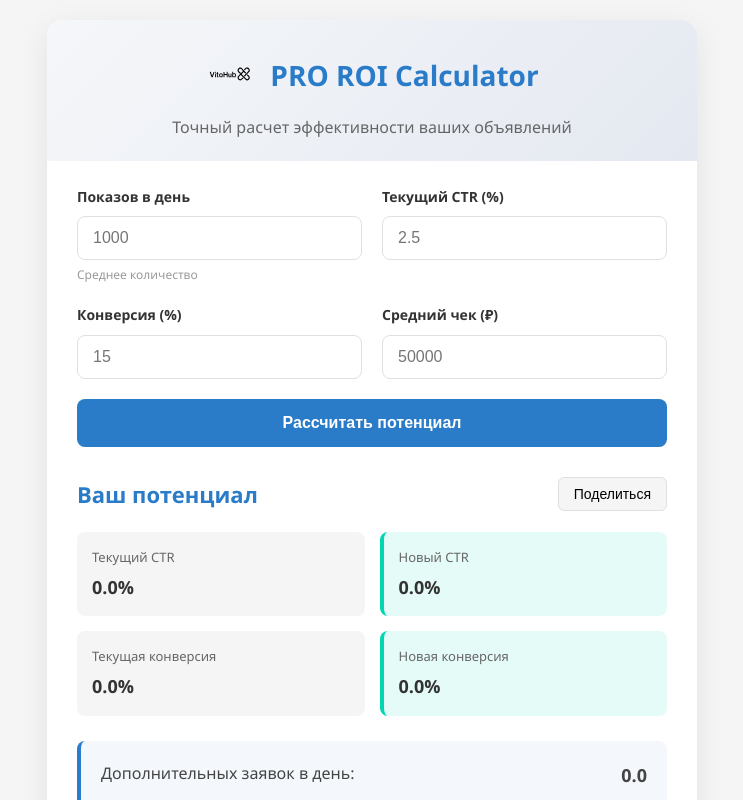
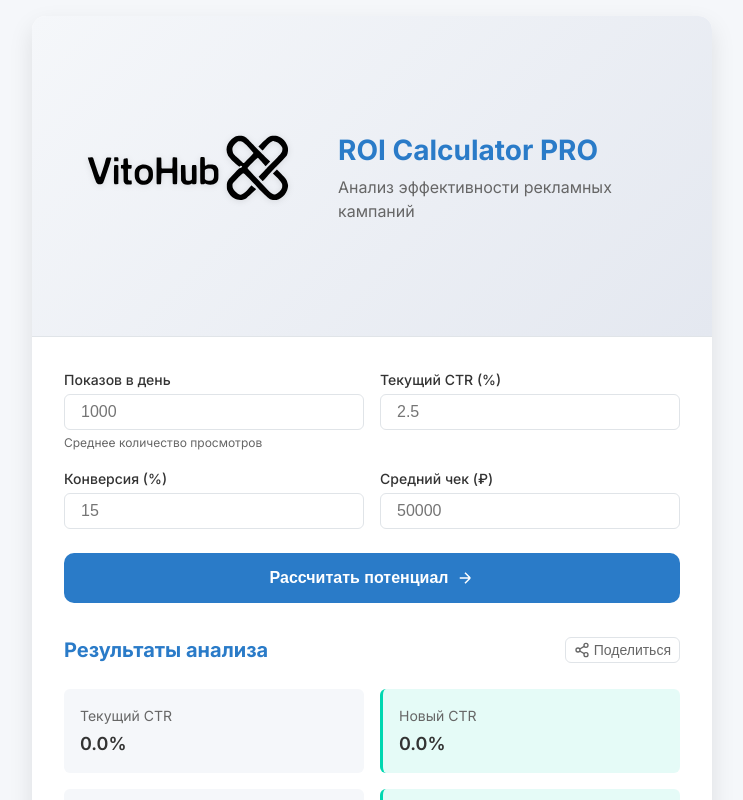
Before and after one commit to komarovkomar0v-tech/VitoHub_calculator, a plain HTML site: page index.html in a window 1280 px wide. Both pictures are taken after a click on the button "Рассчитать потенциал". Shown: the top 800 px of the page, without its empty margins (268-1011 px from the left). Drawn offline with Linux system fonts and the light colour scheme.

Commit message:
Add files via upload

```diff
--- a/index.html
+++ b/index.html
@@ -5,24 +5,35 @@
     <meta name="viewport" content="width=device-width, initial-scale=1.0">
     <title>ROI Калькулятор | Ваше Агентство</title>
     <link rel="stylesheet" href="style.css">
-    <link rel="icon" href="my-logo.svg" type="image/svg+xml">
+    <link rel="icon" href="logo.svg" type="image/svg+xml">
+    <link href="https://fonts.googleapis.com/css2?family=Inter:wght@400;500;600;700&display=swap" rel="stylesheet">
+    <meta name="description" content="Профессиональный калькулятор ROI для анализа эффективности рекламы">
 </head>
 <body>
     <div class="app-container">
         <header class="app-header">
-            <div class="logo-container">
-                <img src="my-logo.svg" alt="Логотип Вашего Агентства" class="main-logo">
-                <h1 class="app-title">PRO ROI Calculator</h1>
+            <div class="brand-identity">
+                <picture>
+                    <source srcset="logo.svg" type="image/svg+xml">
+                    <img src="logo.png" alt="Логотип Вашего Агентства"
+                         class="brand-logo"
+                         width="250" height="90"
+                         loading="eager">
+                </picture>
+                <div class="brand-titles">
+                    <h1 class="app-title">ROI Calculator PRO</h1>
+                    <p class="app-subtitle">Анализ эффективности рекламных кампаний</p>
                 </div>
-            <p class="app-subtitle">Точный расчет эффективности ваших объявлений</p>
+            </div>
         </header>
 
         <main class="app-content">
-            <div class="input-section">
+            <section class="input-section">
+                <div class="input-grid">
                     <div class="input-group">
                         <label for="views">Показов в день</label>
                         <input type="number" id="views" placeholder="1000" min="0">
-                    <span class="input-hint">Среднее количество</span>
+                        <span class="input-hint">Среднее количество просмотров</span>
                     </div>
 
                     <div class="input-group">
@@ -39,61 +50,88 @@
                         <label for="price">Средний чек (₽)</label>
                         <input type="number" id="price" placeholder="50000" min="0">
                     </div>
-
-                <button class="calculate-btn" id="calculate-btn">Рассчитать потенциал</button>
                 </div>
 
-            <div class="result-section" id="result-section">
+                <button class="calculate-btn" id="calculate-btn">
+                    <span>Рассчитать потенциал</span>
+                    <svg class="btn-icon" width="18" height="18" viewBox="0 0 24 24" fill="none">
+                        <path d="M5 12H19M19 12L12 5M19 12L12 19" stroke="currentColor" stroke-width="2"/>
+                    </svg>
+                </button>
+            </section>
+
+            <section class="result-section" id="result-section">
                 <div class="result-header">
-                    <h2>Ваш потенциал</h2>
+                    <h2>Результаты анализа</h2>
                     <div class="result-actions">
-                        <button class="share-btn" id="share-btn">Поделиться</button>
+                        <button class="action-btn" id="share-btn">
+                            <svg width="16" height="16" viewBox="0 0 24 24" fill="none">
+                                <path d="M18 8C19.6569 8 21 6.65685 21 5C21 3.34315 19.6569 2 18 2C16.3431 2 15 3.34315 15 5C15 6.65685 16.3431 8 18 8Z" stroke="currentColor" stroke-width="2"/>
+                                <path d="M6 15C7.65685 15 9 13.6569 9 12C9 10.3431 7.65685 9 6 9C4.34315 9 3 10.3431 3 12C3 13.6569 4.34315 15 6 15Z" stroke="currentColor" stroke-width="2"/>
+                                <path d="M18 22C19.6569 22 21 20.6569 21 19C21 17.3431 19.6569 16 18 16C16.3431 16 15 17.3431 15 19C15 20.6569 16.3431 22 18 22Z" stroke="currentColor" stroke-width="2"/>
+                                <path d="M8.58984 13.51L15.4198 17.49M15.4098 6.51L8.58984 10.49" stroke="currentColor" stroke-width="2"/>
+                            </svg>
+                            <span>Поделиться</span>
+                        </button>
                     </div>
                 </div>
 
-                <div class="result-grid">
-                    <div class="result-card">
+                <div class="result-metrics">
+                    <div class="metric-card">
                         <span class="metric-name">Текущий CTR</span>
                         <span class="metric-value" id="current-ctr">0%</span>
                     </div>
-                    <div class="result-card improvement">
+                    <div class="metric-card highlight">
                         <span class="metric-name">Новый CTR</span>
                         <span class="metric-value" id="new-ctr">0%</span>
                     </div>
-                    <div class="result-card">
+                    <div class="metric-card">
                         <span class="metric-name">Текущая конверсия</span>
                         <span class="metric-value" id="current-conv">0%</span>
                     </div>
-                    <div class="result-card improvement">
+                    <div class="metric-card highlight">
                         <span class="metric-name">Новая конверсия</span>
                         <span class="metric-value" id="new-conv">0%</span>
                     </div>
                 </div>
 
-                <div class="final-result">
-                    <div class="final-metric">
+                <div class="final-results">
+                    <div class="result-row">
                         <span>Дополнительных заявок в день:</span>
                         <span class="highlight-value" id="additional-leads">0</span>
                     </div>
-                    <div class="final-metric">
+                    <div class="result-row">
                         <span>Дополнительная прибыль в месяц:</span>
                         <span class="highlight-value profit" id="total-profit">0 ₽</span>
                     </div>
                 </div>
-            </div>
+            </section>
         </main>
 
         <footer class="app-footer">
+            <div class="footer-content">
                 <div class="footer-branding">
-                <img src="my-logo.svg" alt="Логотип" class="footer-logo">
-                <span class="company-name">Ваше Агентство</span>
+                    <picture>
+                        <source srcset="logo.svg" type="image/svg+xml">
+                        <img src="logo.png" alt="Логотип компании" class="footer-logo" width="150" height="55">
+                    </picture>
+                    <span class="company-name">Ваше Агентство © 2023</span>
                 </div>
-            <p class="disclaimer">* Результаты являются прогнозными и могут отличаться</p>
+                <div class="footer-links">
+                    <a href="#">Политика конфиденциальности</a>
+                    <a href="#">Условия использования</a>
+                </div>
+            </div>
         </footer>
     </div>
 
     <script>
-        document.getElementById('calculate-btn').addEventListener('click', function() {
+        document.addEventListener('DOMContentLoaded', function() {
+            const calculateBtn = document.getElementById('calculate-btn');
+            const resultSection = document.getElementById('result-section');
+
+            calculateBtn.addEventListener('click', function() {
+                // Получаем значения
                 const views = parseFloat(document.getElementById('views').value) || 0;
                 const ctr = parseFloat(document.getElementById('ctr').value) || 0;
                 const conversion = parseFloat(document.getElementById('conversion').value) || 0;
@@ -102,10 +140,11 @@
                 // Расчеты
                 const newCTR = ctr * 1.6;
                 const newConversion = conversion * 1.4;
-            const additionalLeads = (views * newCTR/100 * newConversion/100) - (views * ctr/100 * conversion/100);
+                const additionalLeads = (views * newCTR/100 * newConversion/100) -
+                                       (views * ctr/100 * conversion/100);
                 const additionalProfit = additionalLeads * price * 30;
 
-            // Обновление UI
+                // Обновляем UI
                 document.getElementById('current-ctr').textContent = ctr.toFixed(1) + '%';
                 document.getElementById('new-ctr').textContent = newCTR.toFixed(1) + '%';
                 document.getElementById('current-conv').textContent = conversion.toFixed(1) + '%';
@@ -114,12 +153,15 @@
                 document.getElementById('total-profit').textContent =
                     new Intl.NumberFormat('ru-RU').format(Math.round(additionalProfit)) + ' ₽';
 
-            // Показываем результаты
-            document.getElementById('result-section').style.display = 'block';
+                // Показываем результаты с анимацией
+                resultSection.style.display = 'block';
+                resultSection.style.animation = 'fadeIn 0.5s ease-out';
             });
 
+            // Имитация функции "Поделиться"
             document.getElementById('share-btn').addEventListener('click', function() {
-            alert('Функция "Поделиться" будет реализована в следующей версии');
+                alert('Функция "Поделиться" будет доступна в следующем обновлении');
+            });
         });
     </script>
 </body>
--- a/style.css
+++ b/style.css
@@ -1,76 +1,120 @@
 :root {
-    --primary-color: #2A7BC8;
-    --secondary-color: #00D7B0;
-    --accent-color: #FF3D00;
-    --dark-color: #333333;
-    --light-color: #F5F5F5;
-    --text-color: #444444;
-    --border-color: #E0E0E0;
+    /* Цветовая схема */
+    --primary: #2A7BC8;
+    --primary-dark: #1E5FA3;
+    --secondary: #00D7B0;
+    --accent: #FF3D00;
+    --text: #333333;
+    --text-light: #666666;
+    --background: #FFFFFF;
+    --surface: #F5F7FA;
+    --border: #E0E4E8;
+
+    /* Тени */
+    --shadow-sm: 0 1px 3px rgba(0,0,0,0.1);
+    --shadow-md: 0 4px 6px rgba(0,0,0,0.1);
+    --shadow-lg: 0 10px 25px rgba(0,0,0,0.1);
+
+    /* Скругления */
+    --radius-sm: 6px;
+    --radius-md: 10px;
+    --radius-lg: 14px;
+
+    /* Отступы */
+    --space-xs: 4px;
+    --space-sm: 8px;
+    --space-md: 16px;
+    --space-lg: 24px;
+    --space-xl: 32px;
 }
 
+/* Базовые стили */
 * {
     box-sizing: border-box;
     margin: 0;
     padding: 0;
 }
 
-body {
-    font-family: 'Segoe UI', Tahoma, Geneva, Verdana, sans-serif;
-    background-color: var(--light-color);
-    color: var(--text-color);
-    line-height: 1.6;
-    padding: 20px;
+html {
+    font-size: 16px;
 }
 
-.app-container {
-    max-width: 650px;
-    margin: 0 auto;
-    background: white;
-    border-radius: 16px;
-    box-shadow: 0 8px 30px rgba(0, 0, 0, 0.08);
-    overflow: hidden;
+body {
+    font-family: 'Inter', -apple-system, BlinkMacSystemFont, sans-serif;
+    line-height: 1.5;
+    color: var(--text);
+    background-color: var(--surface);
+    padding: var(--space-md);
 }
 
-.app-header {
-    padding: 30px 30px 20px;
-    text-align: center;
-    background: linear-gradient(135deg, #f5f7fa 0%, #e4e8f0 100%);
+/* Контейнер приложения */
+.app-container {
+    max-width: 680px;
+    margin: 0 auto;
+    background: var(--background);
+    border-radius: var(--radius-lg);
+    box-shadow: var(--shadow-lg);
+    overflow: hidden;
+    animation: fadeIn 0.8s ease-out;
 }
 
-.logo-container {
+/* Шапка */
+.app-header {
+    padding: var(--space-xl);
+    background: linear-gradient(135deg, var(--surface) 0%, #E4E8F0 100%);
+    border-bottom: 1px solid var(--border);
+}
+
+.brand-identity {
     display: flex;
     align-items: center;
-    justify-content: center;
-    gap: 15px;
-    margin-bottom: 15px;
+    gap: var(--space-lg);
 }
 
-.main-logo {
-    height: 50px;
-    width: auto;
+.brand-logo {
+    width: 250px;
+    height: auto;
+    object-fit: contain;
+    filter: drop-shadow(var(--shadow-sm));
+    transition: all 0.3s ease;
+}
+
+.brand-logo:hover {
+    transform: translateY(-2px);
+    filter: drop-shadow(var(--shadow-md));
+}
+
+.brand-titles {
+    flex: 1;
 }
 
 .app-title {
-    color: var(--primary-color);
-    font-size: 28px;
+    font-size: 1.75rem;
     font-weight: 700;
+    color: var(--primary);
+    margin-bottom: var(--space-xs);
 }
 
 .app-subtitle {
-    color: var(--text-color);
-    font-size: 16px;
-    opacity: 0.8;
+    font-size: 1rem;
+    color: var(--text-light);
+    font-weight: 400;
 }
 
+/* Основное содержимое */
 .app-content {
-    padding: 25px 30px;
+    padding: var(--space-xl);
 }
 
 .input-section {
+    margin-bottom: var(--space-xl);
+}
+
+.input-grid {
     display: grid;
-    grid-template-columns: 1fr 1fr;
-    gap: 20px;
-    margin-bottom: 30px;
+    grid-template-columns: repeat(2, 1fr);
+    gap: var(--space-md);
+    margin-bottom: var(--space-lg);
 }
 
 .input-group {
@@ -79,186 +123,276 @@ body {
 }
 
 .input-group label {
-    font-weight: 600;
-    margin-bottom: 8px;
-    font-size: 14px;
-    color: var(--dark-color);
+    font-size: 0.875rem;
+    font-weight: 500;
+    color: var(--text);
+    margin-bottom: var(--space-xs);
 }
 
 .input-group input {
-    padding: 12px 15px;
-    border: 1px solid var(--border-color);
-    border-radius: 8px;
-    font-size: 16px;
-    transition: all 0.3s ease;
+    padding: var(--space-sm) var(--space-md);
+    border: 1px solid var(--border);
+    border-radius: var(--radius-sm);
+    font-size: 1rem;
+    transition: all 0.2s ease;
 }
 
 .input-group input:focus {
-    border-color: var(--primary-color);
+    border-color: var(--primary);
     outline: none;
     box-shadow: 0 0 0 3px rgba(42, 123, 200, 0.1);
 }
 
 .input-hint {
-    font-size: 12px;
-    color: #999;
-    margin-top: 5px;
+    font-size: 0.75rem;
+    color: var(--text-light);
+    margin-top: var(--space-xs);
 }
 
 .calculate-btn {
-    grid-column: span 2;
-    padding: 15px;
-    background-color: var(--primary-color);
+    display: inline-flex;
+    align-items: center;
+    justify-content: center;
+    gap: var(--space-sm);
+    width: 100%;
+    padding: var(--space-md);
+    background-color: var(--primary);
     color: white;
     border: none;
-    border-radius: 8px;
-    font-size: 16px;
+    border-radius: var(--radius-md);
+    font-size: 1rem;
     font-weight: 600;
     cursor: pointer;
-    transition: all 0.3s ease;
+    transition: all 0.2s ease;
 }
 
 .calculate-btn:hover {
-    background-color: #1f6ab7;
+    background-color: var(--primary-dark);
     transform: translateY(-2px);
+    box-shadow: var(--shadow-md);
 }
 
+.calculate-btn:active {
+    transform: translateY(0);
+}
+
+.btn-icon {
+    transition: transform 0.3s ease;
+}
+
+.calculate-btn:hover .btn-icon {
+    transform: translateX(3px);
+}
+
+/* Результаты */
 .result-section {
     display: none;
-    margin-top: 20px;
+    animation: fadeIn 0.5s ease-out;
 }
 
 .result-header {
     display: flex;
     justify-content: space-between;
     align-items: center;
-    margin-bottom: 20px;
+    margin-bottom: var(--space-lg);
 }
 
 .result-header h2 {
-    color: var(--primary-color);
-    font-size: 22px;
+    font-size: 1.25rem;
+    color: var(--primary);
 }
 
-.share-btn {
-    padding: 8px 15px;
-    background-color: var(--light-color);
-    border: 1px solid var(--border-color);
-    border-radius: 6px;
-    font-size: 14px;
+.action-btn {
+    display: inline-flex;
+    align-items: center;
+    gap: var(--space-xs);
+    padding: var(--space-xs) var(--space-sm);
+    background: none;
+    border: 1px solid var(--border);
+    border-radius: var(--radius-sm);
+    font-size: 0.875rem;
+    color: var(--text-light);
     cursor: pointer;
     transition: all 0.2s ease;
 }
 
-.share-btn:hover {
-    background-color: #e9e9e9;
+.action-btn:hover {
+    background-color: var(--surface);
+    color: var(--primary);
 }
 
-.result-grid {
+.result-metrics {
     display: grid;
-    grid-template-columns: 1fr 1fr;
-    gap: 15px;
-    margin-bottom: 25px;
+    grid-template-columns: repeat(2, 1fr);
+    gap: var(--space-md);
+    margin-bottom: var(--space-lg);
 }
 
-.result-card {
-    padding: 15px;
-    border-radius: 8px;
-    background-color: var(--light-color);
+.metric-card {
+    padding: var(--space-md);
+    border-radius: var(--radius-sm);
+    background-color: var(--surface);
 }
 
-.result-card.improvement {
+.metric-card.highlight {
     background-color: rgba(0, 215, 176, 0.1);
-    border-left: 4px solid var(--secondary-color);
+    border-left: 3px solid var(--secondary);
 }
 
 .metric-name {
     display: block;
-    font-size: 13px;
-    color: #666;
-    margin-bottom: 5px;
+    font-size: 0.875rem;
+    color: var(--text-light);
+    margin-bottom: var(--space-xs);
 }
 
 .metric-value {
-    font-size: 18px;
-    font-weight: 700;
-    color: var(--dark-color);
+    font-size: 1.125rem;
+    font-weight: 600;
 }
 
-.final-result {
+.final-results {
+    padding: var(--space-md);
     background-color: rgba(42, 123, 200, 0.05);
-    padding: 20px;
-    border-radius: 8px;
-    border-left: 4px solid var(--primary-color);
+    border-radius: var(--radius-sm);
+    border-left: 3px solid var(--primary);
 }
 
-.final-metric {
+.result-row {
     display: flex;
     justify-content: space-between;
-    margin-bottom: 10px;
+    margin-bottom: var(--space-sm);
 }
 
-.final-metric:last-child {
+.result-row:last-child {
     margin-bottom: 0;
 }
 
 .highlight-value {
-    font-weight: 700;
-    font-size: 18px;
+    font-weight: 600;
+    font-size: 1.125rem;
 }
 
-.profit {
-    color: var(--primary-color);
+.highlight-value.profit {
+    color: var(--primary);
 }
 
+/* Подвал */
 .app-footer {
-    padding: 20px 30px;
-    text-align: center;
-    background-color: var(--light-color);
-    border-top: 1px solid var(--border-color);
+    padding: var(--space-lg) var(--space-xl);
+    border-top: 1px solid var(--border);
+}
+
+.footer-content {
+    display: flex;
+    flex-direction: column;
+    gap: var(--space-lg);
 }
 
 .footer-branding {
     display: flex;
     align-items: center;
-    justify-content: center;
-    gap: 10px;
-    margin-bottom: 10px;
+    gap: var(--space-md);
 }
 
 .footer-logo {
-    height: 20px;
-    width: auto;
+    width: 150px;
+    height: auto;
+    opacity: 0.8;
+    transition: opacity 0.3s ease;
+}
+
+.footer-logo:hover {
+    opacity: 1;
 }
 
 .company-name {
-    font-weight: 600;
-    color: var(--primary-color);
+    font-size: 0.875rem;
+    color: var(--text-light);
 }
 
-.disclaimer {
-    font-size: 12px;
-    color: #999;
+.footer-links {
+    display: flex;
+    gap: var(--space-md);
+    font-size: 0.75rem;
 }
 
-@media (max-width: 600px) {
-    .input-section {
+.footer-links a {
+    color: var(--text-light);
+    text-decoration: none;
+    transition: color 0.2s ease;
+}
+
+.footer-links a:hover {
+    color: var(--primary);
+}
+
+/* Анимации */
+@keyframes fadeIn {
+    from { opacity: 0; transform: translateY(10px); }
+    to { opacity: 1; transform: translateY(0); }
+}
+
+/* Темная тема */
+@media (prefers-color-scheme: dark) {
+    body {
+        background-color: #121212;
+        color: #FFFFFF;
+    }
+
+    .app-container {
+        background: #1E1E1E;
+        box-shadow: 0 10px 25px rgba(0,0,0,0.3);
+    }
+
+    .app-header {
+        background: linear-gradient(135deg, #1A1A1A 0%, #2E2E2E 100%);
+        border-bottom-color: #333333;
+    }
+
+    .input-group input {
+        background-color: #2D2D2D;
+        border-color: #444444;
+        color: #FFFFFF;
+    }
+
+    .metric-card {
+        background-color: #252525;
+    }
+
+    .final-results {
+        background-color: rgba(42, 123, 200, 0.1);
+    }
+}
+
+/* Адаптивность */
+@media (max-width: 768px) {
+    .brand-identity {
+        flex-direction: column;
+        text-align: center;
+        gap: var(--space-md);
+    }
+
+    .input-grid {
         grid-template-columns: 1fr;
     }
 
-    .calculate-btn {
-        grid-column: span 1;
+    .result-metrics {
+        grid-template-columns: 1fr;
+    }
+}
+
+@media (max-width: 480px) {
+    body {
+        padding: var(--space-sm);
     }
 
-    .result-grid {
-        grid-template-columns: 1fr;
+    .app-header,
+    .app-content {
+        padding: var(--space-lg);
     }
 
-    .app-header {
-        padding: 25px 20px 15px;
-    }
-
-    .app-content {
-        padding: 20px;
+    .brand-logo {
+        width: 200px;
     }
 }
```
Also changed, not shown: logo.png (added), logo.svg (added). Lines whose indentation alone changed are shown as unchanged.
